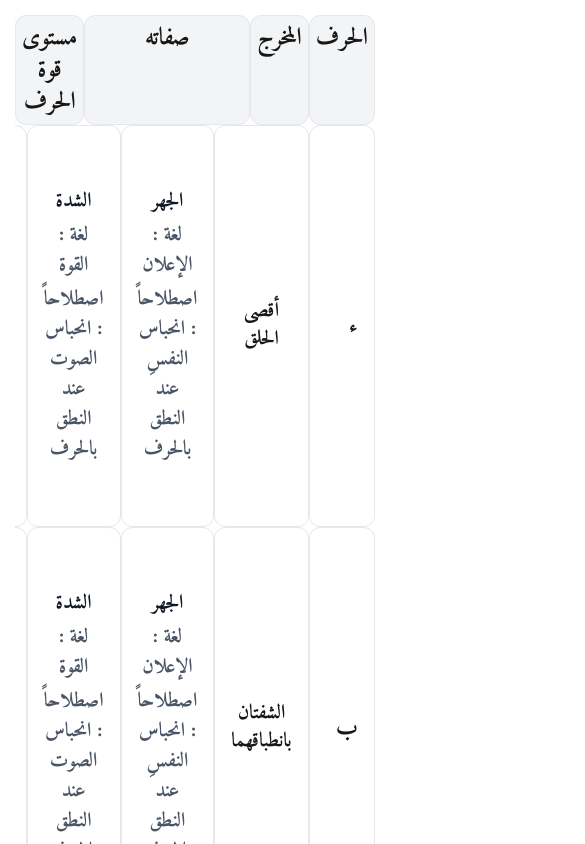
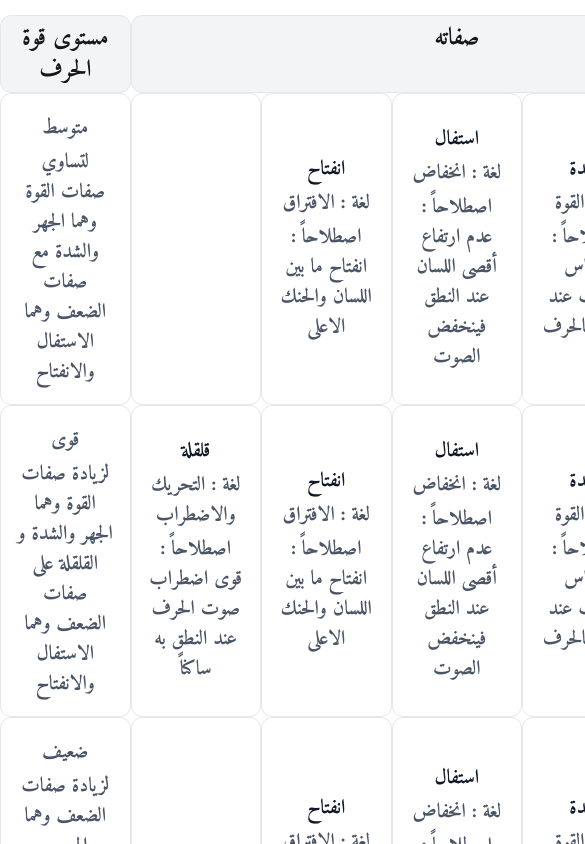
Before and after one commit to amr-abd-alhameed/sheikh, a Next.js app: page / in a window 390 px wide. Shown: the top 844 px of the page, 585 px wide, since content can reach past the window. Built offline with nearby package versions, Linux system fonts and the light colour scheme.

Commit message:
optimizing mobile screen

```diff
--- a/src/app/components/Table.tsx
+++ b/src/app/components/Table.tsx
@@ -3,7 +3,7 @@ import TableRow from "./TableRow";
 
 const Table = () => {
   return (
-    <div className="w-full overflow-x-auto">
+    <div className="w-full overflow-x-auto bigDad">
       <div className="min-w-full bg-white dark:bg-gray-800 shadow-md rounded-lg">
         <div className="son">
           <div className="p-[6px] rounded-[11px] text-2xl  border border-gray-200 dark:border-gray-600 font-semibold bg-gray-100 dark:bg-gray-700">
--- a/src/app/globals.css
+++ b/src/app/globals.css
@@ -26,26 +26,30 @@ body {
   font-family: var(--font-amiri);
   text-align: center;
   font-size: 20px;
-  font-weight: bold ;
-padding:15px}
+  font-weight: bold;
+  padding: 15px;
+}
 
 .parent {
   align-content: center;
   display: grid;
-  grid-template-columns: auto 1fr 1fr 1fr 1fr 1fr 1fr 1fr ;
+  grid-template-columns: auto 1fr 1fr 1fr 1fr 1fr 1fr 1fr;
   grid-template-rows: repeat(30, auto);
-
 }
 .son {
   align-content: center;
 
   display: grid;
-  grid-template-columns: auto 1fr 5fr 1fr ;
+  grid-template-columns: auto 1fr 5fr 1fr;
   grid-template-rows: repeat(1, auto);
-
 }
 .cell-3 {
   grid-column-start: 3;
   grid-column-end: 6;
   text-align: center;
 }
+@media (max-width: 991px) {
+  .bigDad {
+    width: 980px;
+  }
+}
```
